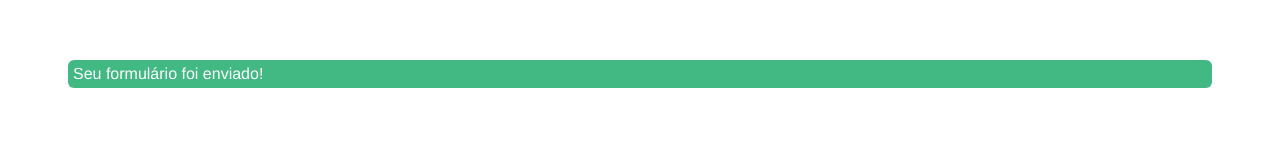
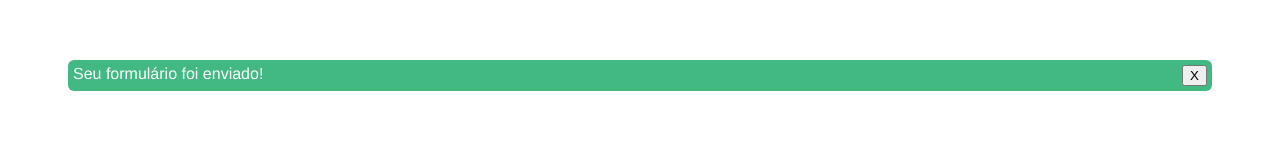
Before and after one commit to JeffersonRuan/app, a Vue app: page / in a window 1280 px wide. Shown: the top 160 px of the page. Built offline with nearby package versions, Linux system fonts and the light colour scheme.

Commit message:
enviando dados do filho para o pai (emit)

```diff
--- a/src/App.vue
+++ b/src/App.vue
@@ -1,6 +1,10 @@
 <template>
   <div>
-    <BaseAlert :variant="variant">
+    <BaseAlert
+      v-if="showAlert"
+      :variant="variant"
+      @close="onClose()"
+    >
       {{ text }}
     </BaseAlert>
 
@@ -34,8 +38,15 @@
       showName: false,
       showUsuario: false,
       acessLevel: 'admin',
+      showAlert: true,
       variant: 'success',
       text: 'Seu formulário foi enviado!'
+    }
+  },
+  methods: {
+    onClose() {
+      this.showAlert = false;
+      console.log('on close')
     }
   }
 }
--- a/src/components/BaseAlert.vue
+++ b/src/components/BaseAlert.vue
@@ -1,12 +1,21 @@
 <template>
     <div :class="baseClass">
         <slot />
+
+        <button @click="onClick">
+            X
+        </button>
     </div>
 </template>
 
 <script>
 export default {
-    props: ['variant'],
+    props: {
+      variant: {
+        type: String,
+        default: ''
+      }
+    },
     computed: {
         baseClass() {
             return [
@@ -15,11 +24,19 @@
             ]
         },
     },
+    methods: {
+        onClick() {
+            this.$emit('close')
+            console.log('clicou');
+        }
+    }
 }
 </script>
 
 <style scoped>
 .alert {
+    display: flex;
+    justify-content: space-between;
     padding: 5px;
     border-radius: 6px;
     color: gray;
```
